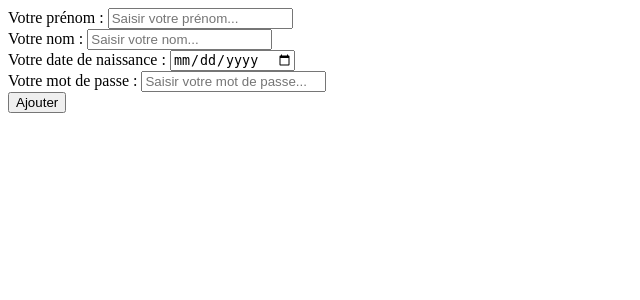
After one commit to SebBouk/TP3-biblioth-que, a CodeIgniter 4 app: template project-root/app/Views/add-user.php in a window 1280 px wide. The commit adds this page. Shown: the top 300 px of the page, without its empty margins (0-640 px from the left). Run offline with PHP 8.4 and a stand-in for CodeIgniter, Linux system fonts and the light colour scheme; the template is opened without the code that fills it, so the values that code supplies are empty; some libraries are stand-ins or nearby versions.

Commit message:
add-user

```diff
--- a/project-root/app/Config/Routes.php
+++ b/project-root/app/Config/Routes.php
@@ -10,3 +10,4 @@ $routes->get('/', 'Home::index');
 $routes->get('/login','Connection::index');
 $routes->post('/login','Connection::attemptLogin');
 $routes->get('/home','Home::index');
+$routes->get('/addUser','AddUser::index');
--- /dev/null
+++ b/project-root/app/Views/add-user.php
@@ -0,0 +1,46 @@
+<!DOCTYPE html>
+<html lang="fr">
+<head>
+<meta charset="UTF-8">
+<meta name="viewport" content="width=device-width,
+initial-scale=1.0">
+</head>
+<form action="add-user.php" method="POST">
+ <div class="input-field">
+ <label for="firstname">Votre prénom : </label>
+ <input
+ id="firstname"
+ type="text"
+ name="firstname"
+ placeholder="Saisir votre prénom..."
+ />
+ </div>
+ <div class="input-field">
+ <label for="lastname">Votre nom : </label>
+ <input
+ id="lastname"
+ type="text"
+ name="lastname"
+ placeholder="Saisir votre nom..."
+ />
+ </div>
+ <div class="input-field">
+ <label for="dob">Votre date de naissance : </label>
+ <input
+ id="dob"
+ type="date"
+ name="dob"
+ placeholder="Saisir votre date de naissance..."
+ />
+ <div class="input-field">
+ <label for="password">Votre mot de passe : </label>
+ <input
+ id="password"
+ type="password"
+ name="password"
+ placeholder="Saisir votre mot de passe..."
+ />
+ </div>
+ <button type="submit">Ajouter</button>
+ </form>
+ </html>
--- a/project-root/app/Views/login_form.php
+++ b/project-root/app/Views/login_form.php
@@ -17,5 +17,6 @@ admin</label>
 <input id="password" name="password" type="password" />
 <button type="submit">Se connecter</button>
 </form>
+<a href = "/addUser">Nouvel utilisateur</a>
 </body>
 </html>
```
Also changed, not shown: project-root/app/Controllers/AddUser.php (added, +11 -0 lines).
